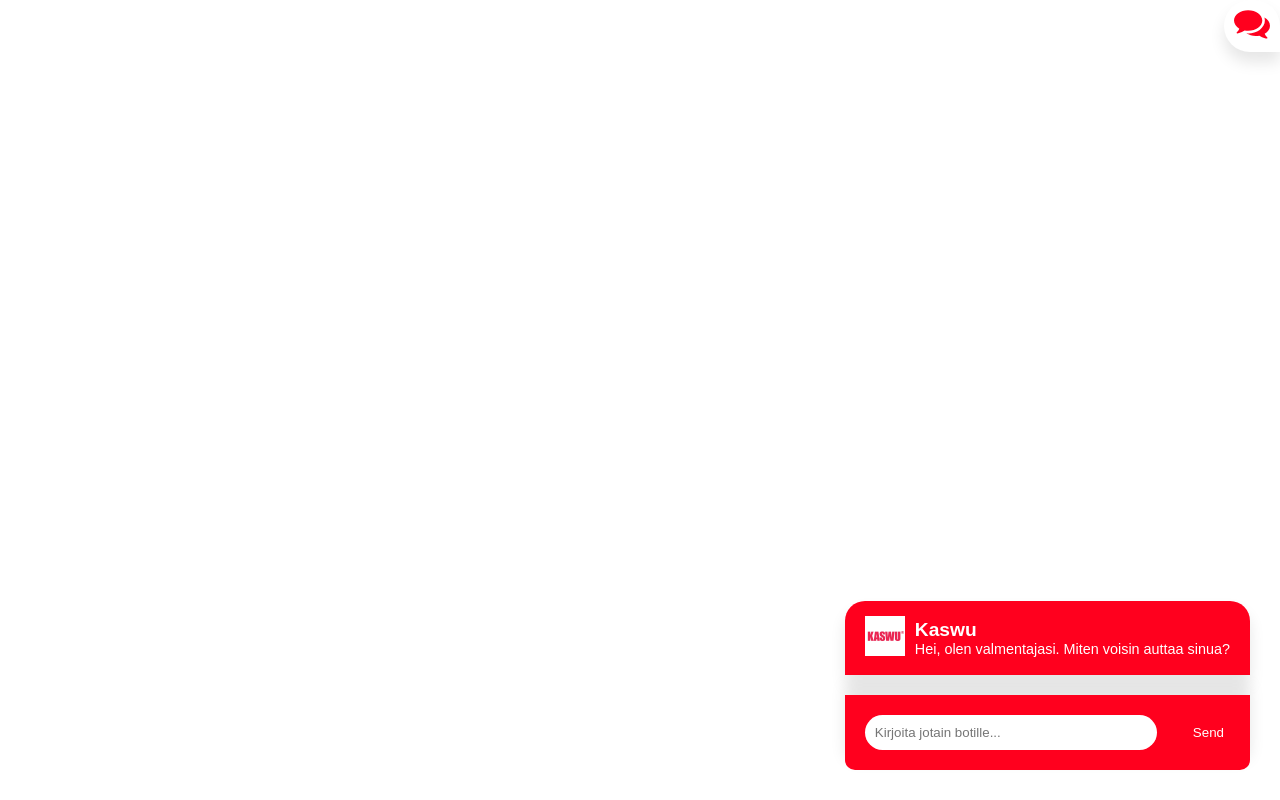
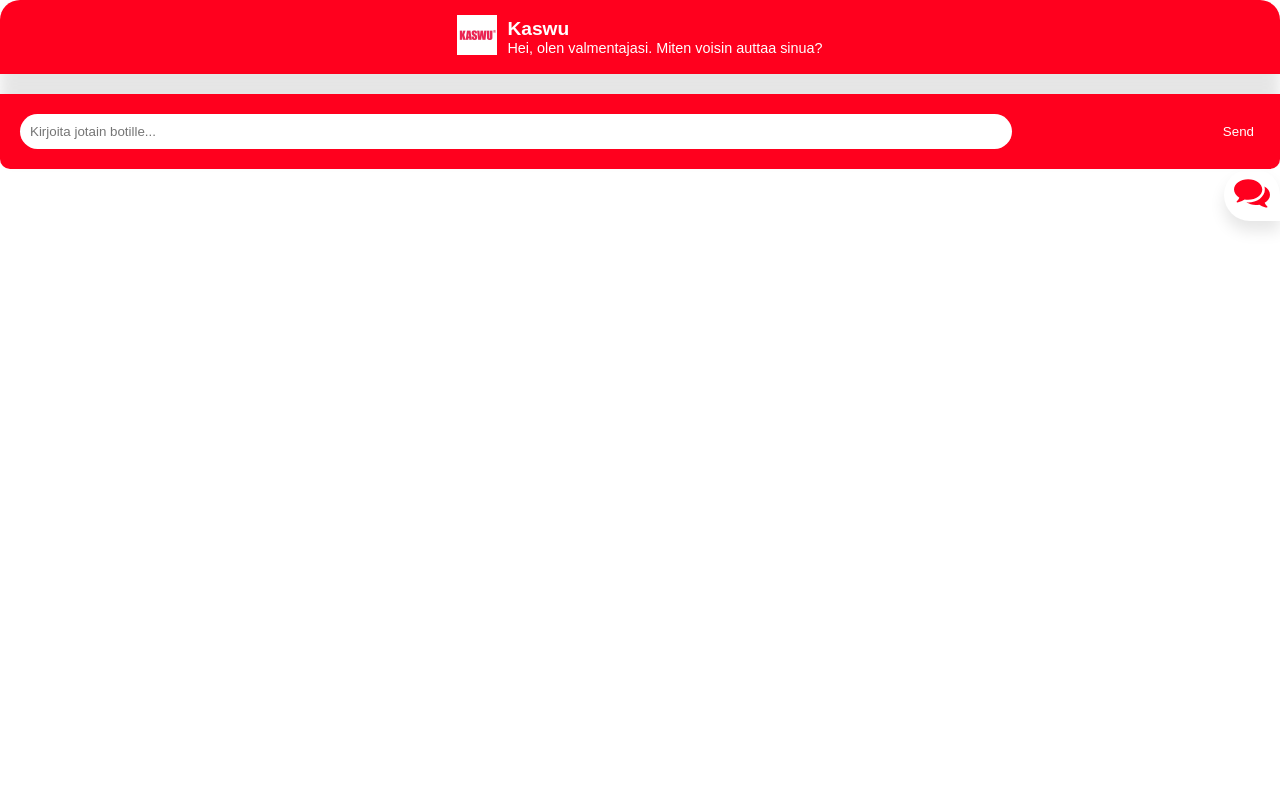
Before and after one commit to joelezz/kaswu, a Flask app: page / in a window 1280 px wide. Run offline with Flask 2, Linux system fonts and the light colour scheme.

Commit message:
new style

```diff
--- a/static/style.css
+++ b/static/style.css
@@ -22,7 +22,7 @@ body {
 /* CHATBOX
 =============== */
 .chatbox {
-    position: absolute;
+    position: center;
     bottom: 30px;
     right: 30px;
 }
@@ -32,7 +32,7 @@ body {
     display: flex;
     flex-direction: column;
     background: #eee;
-    width: 300px;
+    width: 600px;
     height: 350px;
     z-index: -123456;
     opacity: 0;
```
